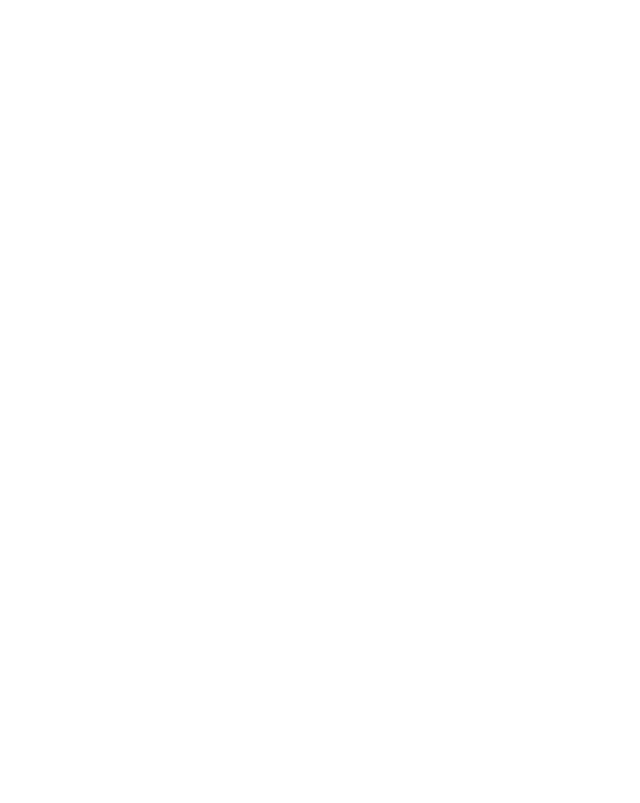
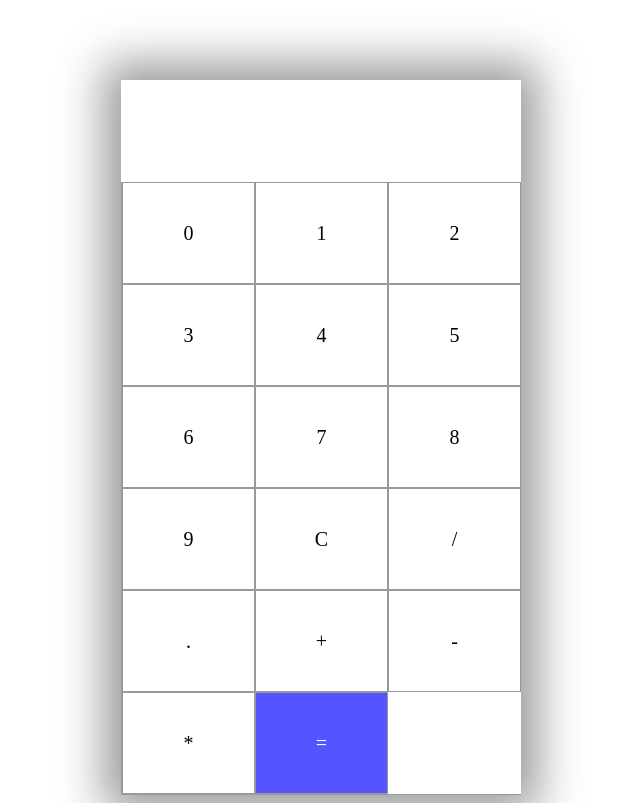
Before and after one commit to acciojob/calculator-Atique-7, a website: page main.html in a window 1280 px wide. Shown: the whole page, without its empty margins (319-959 px from the left). Drawn offline with Linux system fonts and the light colour scheme.

Commit message:
calculator

```diff
--- a/main.html
+++ b/main.html
@@ -7,6 +7,33 @@
 </head>
 
 <body>
+	<section>
+		<div class="container">
+			<div id="input"></div>
+			<div class="buttons">
+
+				<div id="block0" class="button">0</div>
+				<div id="block1" class="button">1</div>
+				<div id="block2" class="button">2</div>
+				<div id="block3" class="button">3</div>
+				<div id="block4" class="button">4</div>
+				<div id="block5" class="button">5</div>
+				<div id="block6" class="button">6</div>
+				<div id="block7" class="button">7</div>
+				<div id="block8" class="button">8</div>
+				<div id="block9" class="button">9</div>
+				<div id="clr" class="button">C</div>
+				<div id="divide" class="button">/</div>
+				<div id="dot" class="button">.</div>
+				<div id="plus" class="button">+</div>
+				<div id="minus" class="button">-</div>
+				<div id="multiply" class="button">*</div>
+				<div id="ans" class="button">=</div>
+
+			</div>
+		</div>
+	</section>
+
 	<!-- the entire body must be written by student -->
     <script type="text/javascript" src="./script.js">
 </script>
--- a/script.js
+++ b/script.js
@@ -1 +1,23 @@
 //your code here
+let display = document.getElementById("input")
+
+let buttons = Array.from(document.getElementsByClassName("button"))
+
+buttons.map((button) => {
+  button.addEventListener("click", (e) => {
+    switch (e.target.innerText) {
+      case "C":
+        display.innerText = ""
+        break
+      case "=":
+        try {
+          display.innerText = eval(display.innerText)
+        } catch {
+          display.innerText = "404"
+        }
+        break
+      default:
+        display.innerText += e.target.innerText
+    }
+  })
+})
--- a/styles.css
+++ b/styles.css
@@ -1,2 +1,46 @@
 
 /* Your CSS Code here. */
+.container {
+    max-width: 400px;
+    margin: 10vh auto 0 auto;
+    box-shadow: 0px 0px 43px 17px rgba(153,153,153,1);
+}
+
+#input {
+    text-align: right;
+    height: 70px;
+    line-height: 70px;
+    padding: 16px 8px;
+    font-size: 25px;
+}
+
+.buttons {
+    display: grid;
+    border-bottom: 1px solid #999;
+    border-left: 1px solid #999;
+    grid-template-columns: 1fr 1fr 1fr ;
+}
+
+.buttons > div {
+    border-top: 1px solid #999;
+    border-right: 1px solid #999;
+}
+
+.button {
+    border: 0.5px solid #999;
+    line-height: 100px;
+    text-align: center;
+    font-size: 20px;
+    cursor: pointer;
+}
+
+#ans {
+    background-color: rgb(85,85,255);
+    color: white;
+}
+
+.button:hover {
+    background-color: #323330;
+    color: white;
+    transition: 0.5s ease-in-out;
+}
```
